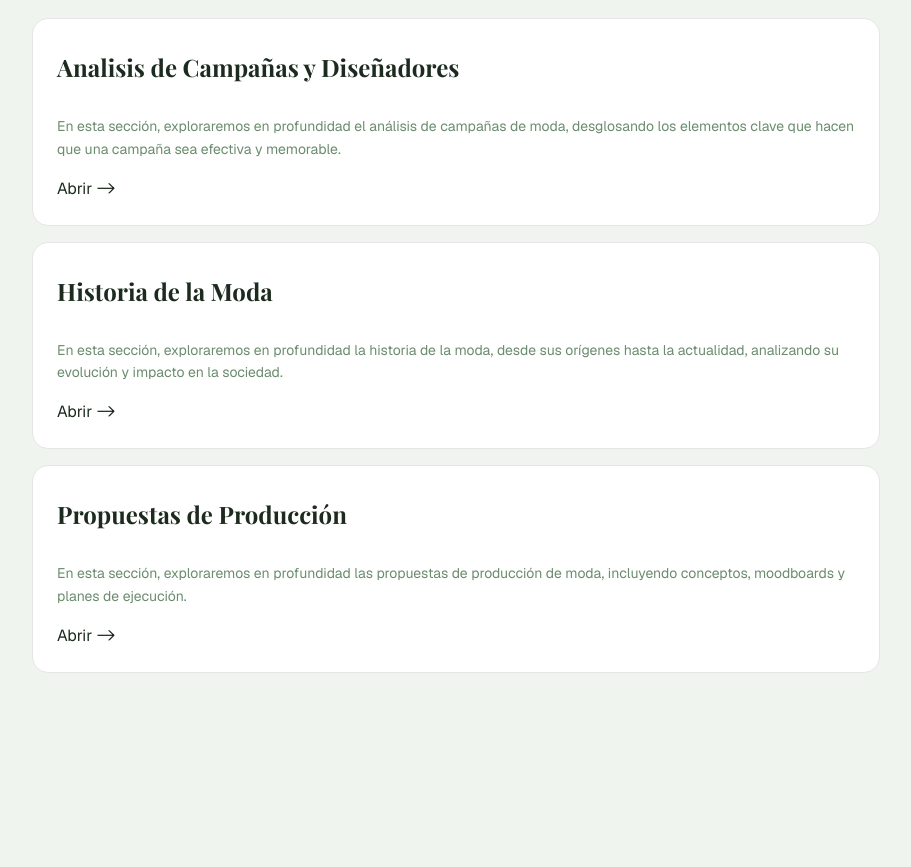
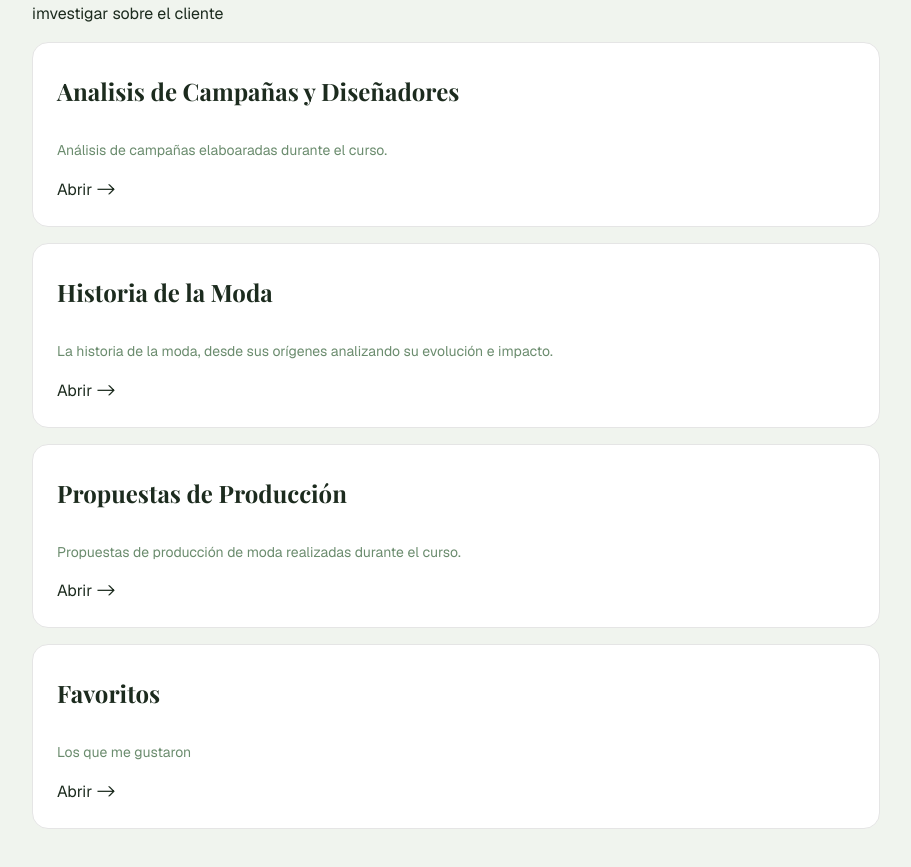
Before and after one commit to lucaasrojas/portfolio-v2, a Next.js app: page /curiosities/exploring-fashion-production in a window 1280 px wide. Shown: the part 569-1436 px from the top of the page, without its empty margins (184-1095 px from the left). Before the commit the page ends 1322 px from the top, so only its background shows below. Built offline with nearby package versions, Linux system fonts and the light colour scheme; a web font is replaced by a local one.

Commit message:
feat: include favorites section to fashion exploration

```diff
--- a/next.config.mjs
+++ b/next.config.mjs
@@ -6,6 +6,12 @@ const nextConfig = {
         protocol: 'https',
         hostname: 'lucaasrojas-portfolio.vercel.app',
       },
+
+      { hostname: 'amq-mcq.dam.kering.com' },
+      { hostname: 'wwd.com' },
+      { hostname: 'numero.com' },
+
+      { hostname: 'images.squarespace-cdn.com' },
     ],
   },
 };
--- /dev/null
+++ b/src/app/curiosities/exploring-fashion-production/favoritos/favorite-list.ts
@@ -0,0 +1,63 @@
+export default [
+  {
+    season: 'SS 27',
+    designer: 'Selkie',
+    images: [
+      'https://images.squarespace-cdn.com/content/v1/651f17b9d17ad87302f31e27/1789589513684-EIW7MRDZM7YGMQ66JL1U/SELKIE-SS27-RUNWAY-MD-6533.jpg?format=750w',
+      'https://images.squarespace-cdn.com/content/v1/651f17b9d17ad87302f31e27/1789589516700-2B3JWGAC4S4EQRKE8QKJ/SELKIE-SS27-RUNWAY-MD-6650.jpg?format=750w',
+      'https://images.squarespace-cdn.com/content/v1/651f17b9d17ad87302f31e27/1789589517500-BW9T84X6PEE30QHWO5BP/SELKIE-SS27-RUNWAY-MD-6683.jpg?format=750w',
+      'https://images.squarespace-cdn.com/content/v1/651f17b9d17ad87302f31e27/1789589521629-NW5BD1AEYM1JGJS8SGEP/SELKIE-SS27-RUNWAY-MD-6905.jpg?format=750w',
+      'https://images.squarespace-cdn.com/content/v1/651f17b9d17ad87302f31e27/1789589523002-7OR9UO4J34RB2WYJY1EI/SELKIE-SS27-RUNWAY-MD-6974.jpg?format=750w',
+      'https://images.squarespace-cdn.com/content/v1/651f17b9d17ad87302f31e27/1789589530536-RK7868XTVTSBUPHZ5HZ5/SELKIE-SS27-RUNWAY-MD-7386.jpg?format=750w',
+      'https://images.squarespace-cdn.com/content/v1/651f17b9d17ad87302f31e27/1789589533132-FVXISD6E45SLEGZIDH6E/SELKIE-SS27-RUNWAY-MD-7558.jpg?format=750w',
+    ],
+  },
+  {
+    season: 'Fall 26',
+    designer: 'Matieres Fecales',
+    images: [
+      'https://wwd.com/wp-content/uploads/2026/03/matieres-fecales-fall-2026-rtw-pfw-r-ctsy-001.jpg?w=1280',
+      'https://wwd.com/wp-content/uploads/2026/03/matieres-fecales-fall-2026-rtw-pfw-r-ctsy-009.jpg?w=1280',
+      'https://wwd.com/wp-content/uploads/2026/03/matieres-fecales-fall-2026-rtw-pfw-r-ctsy-015.jpg?w=1280',
+      'https://wwd.com/wp-content/uploads/2026/03/matieres-fecales-fall-2026-rtw-pfw-r-ctsy-021.jpg?w=1280',
+      'https://wwd.com/wp-content/uploads/2026/03/matieres-fecales-fall-2026-rtw-pfw-r-ctsy-027.jpg?w=1280',
+      'https://wwd.com/wp-content/uploads/2026/03/matieres-fecales-fall-2026-rtw-pfw-r-ctsy-028.jpg?w=1280',
+    ],
+  },
+  {
+    season: 'FW 25/26',
+    designer: 'Alessandro Michelle',
+    images: [
+      'https://numero.com/wp-content/uploads/2025/03/028_VALENTINO_FW2526.jpg',
+      'https://numero.com/wp-content/uploads/2025/03/030_VALENTINO_FW2526.jpg',
+      'https://numero.com/wp-content/uploads/2025/03/035_VALENTINO_FW2526.jpg',
+      'https://numero.com/wp-content/uploads/2025/03/036_VALENTINO_FW2526.jpg',
+      'https://numero.com/wp-content/uploads/2025/03/050_VALENTINO_FW2526.jpg',
+      'https://numero.com/wp-content/uploads/2025/03/055_VALENTINO_FW2526.jpg',
+      'https://numero.com/wp-content/uploads/2025/03/080_VALENTINO_FW2526.jpg',
+    ],
+  },
+  {
+    season: 'Couture SS26',
+    designer: 'Alessandro Michelle',
+    images: [
+      'https://wwd.com/wp-content/uploads/2026/01/valentino-ss-couture-26-r-ctsy-011.jpeg?w=1280',
+      'https://wwd.com/wp-content/uploads/2026/01/valentino-ss-couture-26-r-ctsy-013.jpeg?w=1280',
+      'https://wwd.com/wp-content/uploads/2026/01/valentino-ss-couture-26-r-ctsy-024.jpeg?w=1280',
+      'https://wwd.com/wp-content/uploads/2026/01/valentino-ss-couture-26-r-ctsy-035.jpeg?w=1280',
+    ],
+  },
+  {
+    season: 'SS27',
+    designer: 'Alexander McQueen',
+    images: [
+      'https://amq-mcq.dam.kering.com/asset/98eb68ab-c616-4b62-9d9b-47246bb8241d/Original-Ecom/McQueen_SS27_Look_12.jpg',
+      'https://amq-mcq.dam.kering.com/asset/27ea9078-5df6-4b2c-be27-50a92e09473f/Original-Ecom/McQueen_SS27_Look_18.jpg',
+      'https://amq-mcq.dam.kering.com/asset/60afeca5-49b7-4fd5-b772-89b3e58f4350/Original-Ecom/McQueen_SS27_Look_26.jpg',
+      'https://amq-mcq.dam.kering.com/asset/f91a3c2d-8870-4137-93ff-37597bf1d77b/Original-Ecom/McQueen_SS27_Look_29.jpg',
+      'https://amq-mcq.dam.kering.com/asset/47e996ed-aead-4478-ab2d-75b758f02658/Original-Ecom/McQueen_SS27_Look_31.jpg',
+      'https://amq-mcq.dam.kering.com/asset/b631dcb1-c4ef-42e1-a1f2-f06dffd251ff/Original-Ecom/McQueen_SS27_Look_32.jpg',
+      'https://amq-mcq.dam.kering.com/asset/ed6dd875-c805-4dc3-90e2-3e238c848aae/Original-Ecom/McQueen_SS27_Look_40.jpg',
+    ],
+  },
+];
--- /dev/null
+++ b/src/app/curiosities/exploring-fashion-production/favoritos/page.tsx
@@ -0,0 +1,13 @@
+import { SectionPageWrapper } from '@/components/ui/section-page-wrapper';
+import favoriteList from './favorite-list';
+import { DesignerSection } from '@/components/ui/designer-section';
+
+export default function FashionHistoryPage() {
+  return (
+    <SectionPageWrapper title="Mis favoritos" description="">
+      {favoriteList.map((favorite) => (
+        <DesignerSection designer={favorite} />
+      ))}
+    </SectionPageWrapper>
+  );
+}
--- a/src/app/curiosities/exploring-fashion-production/historia/page.tsx
+++ b/src/app/curiosities/exploring-fashion-production/historia/page.tsx
@@ -8,7 +8,7 @@ export default function FashionHistoryPage() {
       title="Historia de la Moda"
       description="Pequeño paso por la historia de la moda."
     >
-      <h2>Analisis del periodo Romantico</h2>
+      <h2>Periodo Romantico</h2>
       El período romántico fue un período de transición del año 1820 en donde se
       deja atrás el estilo Imperio enfatizando la imaginación, emoción,
       individualismo marcando una diferenciación de la clase burguesa
--- a/src/app/curiosities/exploring-fashion-production/page.tsx
+++ b/src/app/curiosities/exploring-fashion-production/page.tsx
@@ -5,12 +5,13 @@ export default function ExploringFashionProductionPage() {
   return (
     <SectionPageWrapper title="Explorando la Producción de Moda" description="">
       <h2>Que es la producción de moda?</h2>
-      La producción de moda es el proceso por el cual se da vida a una idea ya
-      sea como imagen, video o show. La persona a cargo debe interpretar las
-      tendencias y leer el mercado para poder comunicar la moda de forma
-      creativa, sencilla y facil de interpretar a un publico determinado, como
-      tambien tambien coordinar los distintos equipos y profesionales para
-      llevarlo a cabo.
+      La produccion es el proceso en el cual se transforma, se da vida, a una
+      idea ya sea en formato de imagen, video, eventos, desfiles y/o campañas
+      que ees llevado a cabo por el producto de moda. El productor es aquel
+      profesional encargado de interpretar las tendencias y leer el mercado para
+      poder comunicar la moda de forma creativa, sencilla y facil de interpretar
+      a un publico determinado como tambien coordinar los distintos equipos y
+      profesionales para llevarlo a cabo.
       <h2>Como se lleva a cabo una producción de moda?</h2>
       Se deben tener en cuenta tres elementos:
       <ul className="list-disc list-inside my-4">
@@ -28,9 +29,7 @@ export default function ExploringFashionProductionPage() {
         <TopicCard slug="analisis-de-campanas">
           <TopicCard.Title>Analisis de Campañas y Diseñadores</TopicCard.Title>
           <TopicCard.Description>
-            En esta sección, exploraremos en profundidad el análisis de campañas
-            de moda, desglosando los elementos clave que hacen que una campaña
-            sea efectiva y memorable.
+            Análisis de campañas elaboaradas durante el curso.
           </TopicCard.Description>
           <TopicCard.Link href="/curiosities/exploring-fashion-production/analisis-de-campanas">
             {'Abrir ->'}
@@ -39,9 +38,8 @@ export default function ExploringFashionProductionPage() {
         <TopicCard slug="historia">
           <TopicCard.Title>Historia de la Moda</TopicCard.Title>
           <TopicCard.Description>
-            En esta sección, exploraremos en profundidad la historia de la moda,
-            desde sus orígenes hasta la actualidad, analizando su evolución y
-            impacto en la sociedad.
+            La historia de la moda, desde sus orígenes analizando su evolución e
+            impacto.
           </TopicCard.Description>
           <TopicCard.Link href="/curiosities/exploring-fashion-production/historia">
             {'Abrir ->'}
@@ -50,11 +48,16 @@ export default function ExploringFashionProductionPage() {
         <TopicCard slug="propuestas">
           <TopicCard.Title>Propuestas de Producción</TopicCard.Title>
           <TopicCard.Description>
-            En esta sección, exploraremos en profundidad las propuestas de
-            producción de moda, incluyendo conceptos, moodboards y planes de
-            ejecución.
+            Propuestas de producción de moda realizadas durante el curso.
           </TopicCard.Description>
           <TopicCard.Link href="/curiosities/exploring-fashion-production/propuestas">
+            {'Abrir ->'}
+          </TopicCard.Link>
+        </TopicCard>
+        <TopicCard slug="favoritos">
+          <TopicCard.Title>Favoritos</TopicCard.Title>
+          <TopicCard.Description>Los que me gustaron</TopicCard.Description>
+          <TopicCard.Link href="/curiosities/exploring-fashion-production/favoritos">
             {'Abrir ->'}
           </TopicCard.Link>
         </TopicCard>
--- /dev/null
+++ b/src/components/ui/designer-section.tsx
@@ -0,0 +1,27 @@
+'use client';
+import Image from 'next/image';
+
+export function DesignerSection({
+  designer,
+}: {
+  designer: { season: string; designer: string; images: string[] };
+}) {
+  return (
+    <div>
+      <p className="text-2xl font-semibold my-2 border-2 border-[var(--text-secondary)] p-2 rounded-md">
+        {designer.season} - {designer.designer}
+      </p>
+      <div className="flex flex-wrap  gap-4 grid grid-cols-1 md:grid-cols-2 lg:grid-cols-3">
+        {designer.images.map((img) => (
+          <Image
+            src={img}
+            alt={''}
+            width={400}
+            height={300}
+            className="mx-auto"
+          />
+        ))}
+      </div>
+    </div>
+  );
+}
--- a/src/components/ui/images-carousel.tsx
+++ b/src/components/ui/images-carousel.tsx
@@ -11,7 +11,7 @@ export function ImagesCarousel({
   subpath,
 }: {
   items: string[];
-  subpath: string;
+  subpath?: string;
 }) {
   return (
     <Carousel className="max-w-[400px] mx-auto">
@@ -19,7 +19,7 @@ export function ImagesCarousel({
         {items.map((filename) => (
           <CarouselItem key={filename}>
             <Image
-              src={`/assets/images/${subpath}/${filename}`}
+              src={subpath ? `/assets/images/${subpath}/${filename}` : filename}
               alt="Imagen de la producción de moda"
               width={400}
               height={300}
```
